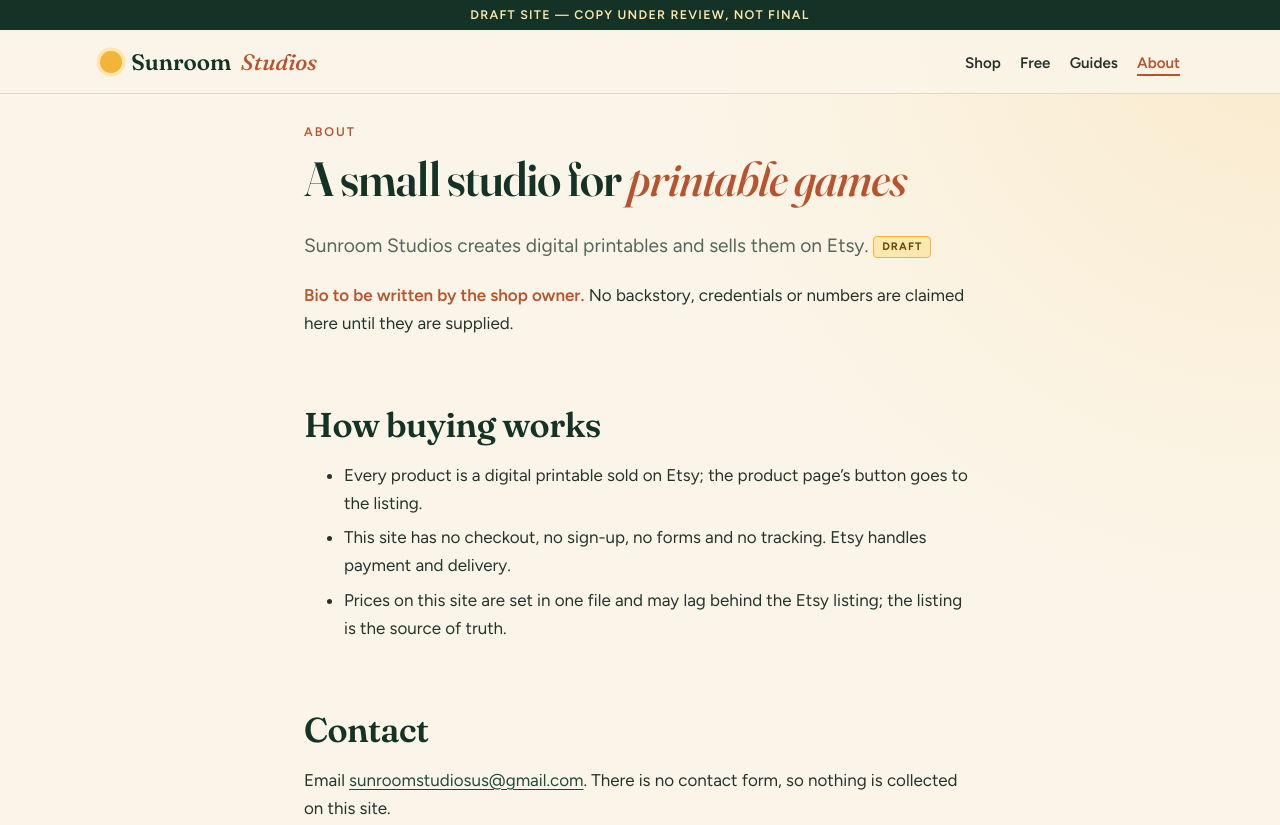
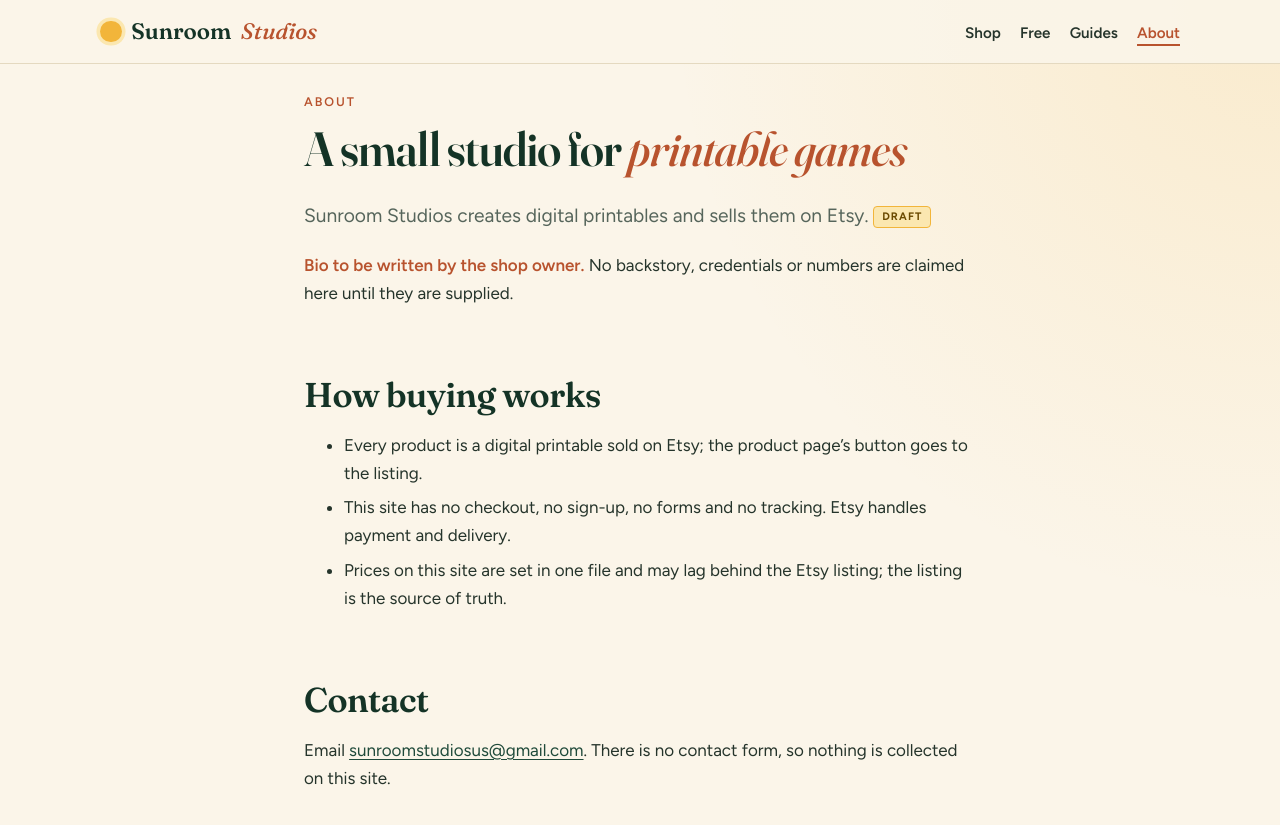
Before and after one commit to RyanAllen2004/sunroomstudios-site, a plain HTML site: page about.html in a window 1280 px wide. Shown: the top 825 px of the page. Drawn offline with Linux system fonts and the light colour scheme.

Commit message:
Remove draft banner and noindex for launch

```diff
--- a/about.html
+++ b/about.html
@@ -5,7 +5,6 @@
 <meta name="viewport" content="width=device-width, initial-scale=1">
 <title>About &amp; contact | Sunroom Studios</title>
 <meta name="description" content="About Sunroom Studios, a small shop of printable games and puzzles, and how to get in touch.">
-<meta name="robots" content="noindex, nofollow"> <!-- DRAFT-ONLY: delete this line at publish -->
 <meta property="og:type" content="website">
 <meta property="og:site_name" content="Sunroom Studios">
 <meta property="og:title" content="About &amp; contact">
@@ -18,7 +17,6 @@
 </head>
 <body>
 <a class="skip" href="#main">Skip to content</a>
-<div class="draft-bar">Draft site &mdash; copy under review, not final</div> <!-- DRAFT-ONLY: delete this line at publish -->
 <header class="site-header"><div class="wrap bar">
 <a class="brand" href="index.html"><span class="sun" aria-hidden="true"></span>Sunroom <em>Studios</em></a>
 <nav aria-label="Main"><a href="index.html#shop">Shop</a><a href="freebies.html">Free</a><a href="articles/index.html">Guides</a><a href="about.html" aria-current="page">About</a></nav>
```
Also changed, not shown: articles/index.html (+0 -2 lines), articles/large-print-word-search.html (+0 -2 lines), articles/new-years-eve-party-games.html (+0 -2 lines), articles/printable-christmas-party-games.html (+0 -2 lines), freebies.html (+0 -2 lines), index.html (+0 -2 lines), products/dig-001.html (+0 -2 lines), products/dig-008.html (+0 -2 lines), products/dig-009-christmas-escape-room.html (+0 -2 lines), products/dig-010-nye-party-games-pack.html (+0 -2 lines), products/dig-011-large-print.html (+0 -2 lines), products/dig-015-christmas-games-bundle.html (+0 -2 lines), products/scavenger-hunt.html (+0 -2 lines), products/trivia-and-bingo.html (+0 -2 lines), 1 more files.
